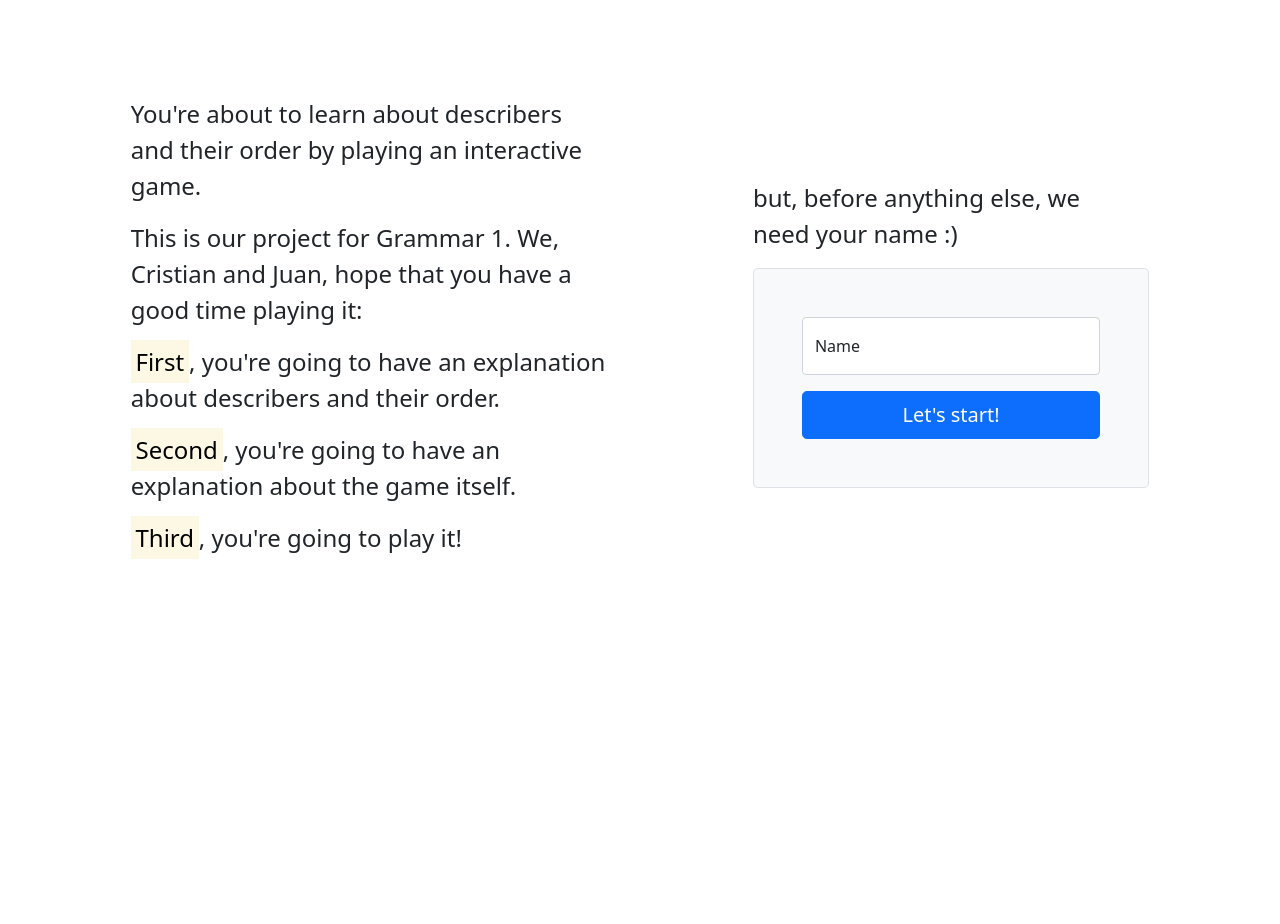
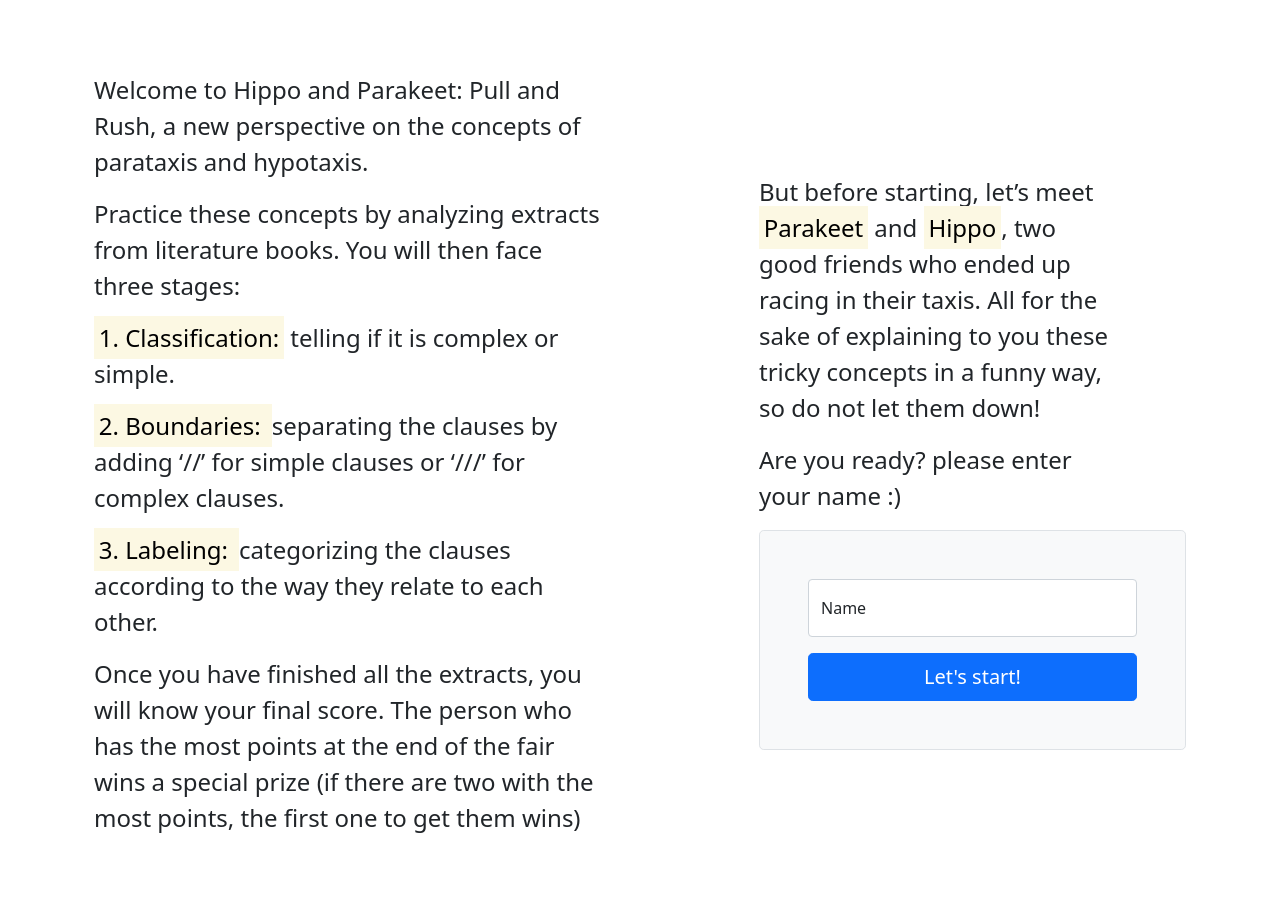
Before and after one commit to juanprojects/grammar_webpage, a Django app: page /grammar2/ in a window 1280 px wide. Before the commit the page ends 559 px from the top, so only its background shows below. Run offline with Django 4.2, Linux system fonts and the light colour scheme; some libraries are stand-ins or nearby versions.

Commit message:
1806202321h16 - home page, exercise 3,5 and 6

```diff
--- a/game/templates/grammar2/exercise_5.html
+++ b/game/templates/grammar2/exercise_5.html
@@ -49,7 +49,7 @@
         </div>
 
         <div class="d-grid gap-2 my-4">
-          <button id="help_C_button" class="btn btn-outline-secondary" type="button">Help: check how many finite or non-finite verbs there are in the excerpt</button>
+          <button id="help_C_button" class="btn btn-outline-secondary" type="button">Help: Remember that “while” is a binder of subordinate clauses. Keep trying!</button>
         </div>
 
         <p class="lead">
@@ -73,7 +73,7 @@
             <p style="font-size: 16px"><strong>/// </strong>When Mr. Bilbo Baggins of Bag End announced that <strong>//</strong> he would shortly be celebrating his eleventy-first birthday with a party of special magnificence, <strong>//</strong> there was much talk and excitement in Hobbiton.<strong> ///</strong></p>
         </button>
         <button id="B_option_3"  type="button" class="btn btn-outline-dark m-1 p-1">
-            <p style="font-size: 16px"><strong>/// </strong>When Mr. Bilbo Baggins of Bag End announced <strong>//</strong> that he would shortly be celebrating his eleventy-first birthday with a party of special magnificence, <strong>//</strong> there was much talk <strong>//</strong> and excitement in Hobbiton. ///<strong> ///</strong></p>
+            <p style="font-size: 16px"><strong>/// </strong>When Mr. Bilbo Baggins of Bag End announced <strong>//</strong> that he would shortly be celebrating his eleventy-first birthday with a party of special magnificence, <strong>//</strong> there was much talk <strong>//</strong> and excitement in Hobbiton.<strong> ///</strong></p>
         </button>
 
         <div class="d-grid gap-2 my-4">
@@ -148,7 +148,7 @@
         </table>
 
         <div class="d-grid gap-2 my-4">
-          <button id="help_L_button_macro" class="btn btn-outline-secondary" type="button">Help: check the conjunctions!</button>
+          <button id="help_L_button_macro" class="btn btn-outline-secondary" type="button">Help: Check the conjunctions, it seems they are hypotactic ones.</button>
         </div>
 
         <p class="lead">
--- a/game/templates/grammar2/exercise_6.html
+++ b/game/templates/grammar2/exercise_6.html
@@ -49,7 +49,7 @@
         </div>
 
         <div class="d-grid gap-2 my-4">
-          <button id="help_C_button" class="btn btn-outline-secondary" type="button">Help: check how many finite or non-finite verbs there are in the excerpt</button>
+          <button id="help_C_button" class="btn btn-outline-secondary" type="button">Help: Remember that not all non-finite sentences act as Beta (β) clauses, some of them are embedded. Keep trying!</button>
         </div>
 
         <p class="lead">
--- a/game/templates/grammar2/home.html
+++ b/game/templates/grammar2/home.html
@@ -10,17 +10,19 @@
 </head>
 <body>
 
-<div class="container col-xl-10 col-xxl-8 px-4 py-5">
+<div class="container col-xxl-10 col-xxl-10 px-4 py-4">
     <div class="row align-items-center g-lg-5 py-5">
       <div class="col-lg-7 text-center text-lg-start">
-        <p class="col-lg-10 fs-4">You're about to learn about describers and their order by playing an interactive game.</p>
-        <p class="col-lg-10 fs-4">This is our project for Grammar 1. We, Cristian and Juan, hope that you have a good time playing it:</p>
-        <p class="col-lg-10 fs-4"><mark>First</mark>, you're going to have an explanation about describers and their order.</p>
-        <p class="col-lg-10 fs-4"><mark>Second</mark>, you're going to have an explanation about the game itself.</p>
-        <p class="col-lg-10 fs-4"><mark>Third</mark>, you're going to play it!</p>
+        <p class="col-lg-10 fs-4">Welcome to Hippo and Parakeet: Pull and Rush, a new perspective on the concepts of parataxis and hypotaxis. </p>
+        <p class="col-lg-10 fs-4">Practice these concepts by analyzing extracts from literature books. You will then face three stages:</p>
+        <p class="col-lg-10 fs-4"><mark>1. Classification:</mark> telling if it is complex or simple.</p>
+        <p class="col-lg-10 fs-4"><mark>2. Boundaries: </mark> separating the clauses by adding ‘//’ for simple clauses or ‘///’ for complex clauses.</p>
+        <p class="col-lg-10 fs-4"><mark>3. Labeling: </mark> categorizing the clauses according to the way they relate to each other.</p>
+        <p class="col-lg-10 fs-4">Once you have finished all the extracts, you will know your final score. The person who has the most points at the end of the fair wins a special prize (if there are two with the most points, the first one to get them wins)</p>
       </div>
       <div class="col-md-10 mx-auto col-lg-5">
-        <p class="col-lg-10 fs-4">but, before anything else, we need your name :)</p>
+          <p class="col-lg-10 fs-4">But before starting, let’s meet <mark>Parakeet</mark> and <mark>Hippo</mark>, two good friends who ended up racing in their taxis. All for the sake of explaining to you these tricky concepts in a funny way, so do not let them down!</p>
+          <p class="col-lg-10 fs-4">Are you ready? please enter your name :) </p>
         <form class="p-4 p-md-5 border rounded-3 bg-light" method="POST" action="">
             {% csrf_token %}
           <div class="form-floating mb-3">
```
Also changed, not shown: game/templates/grammar2/exercise_3.html (+5 -5 lines).
